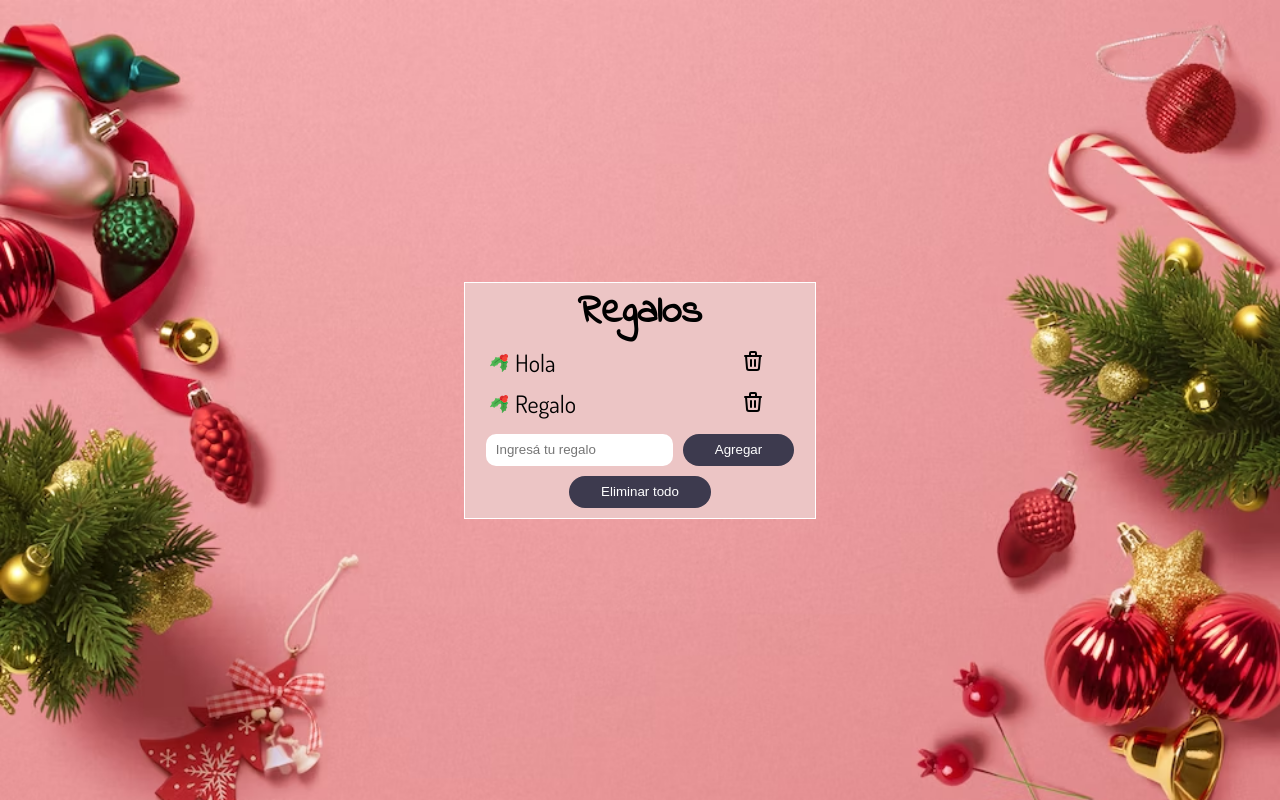
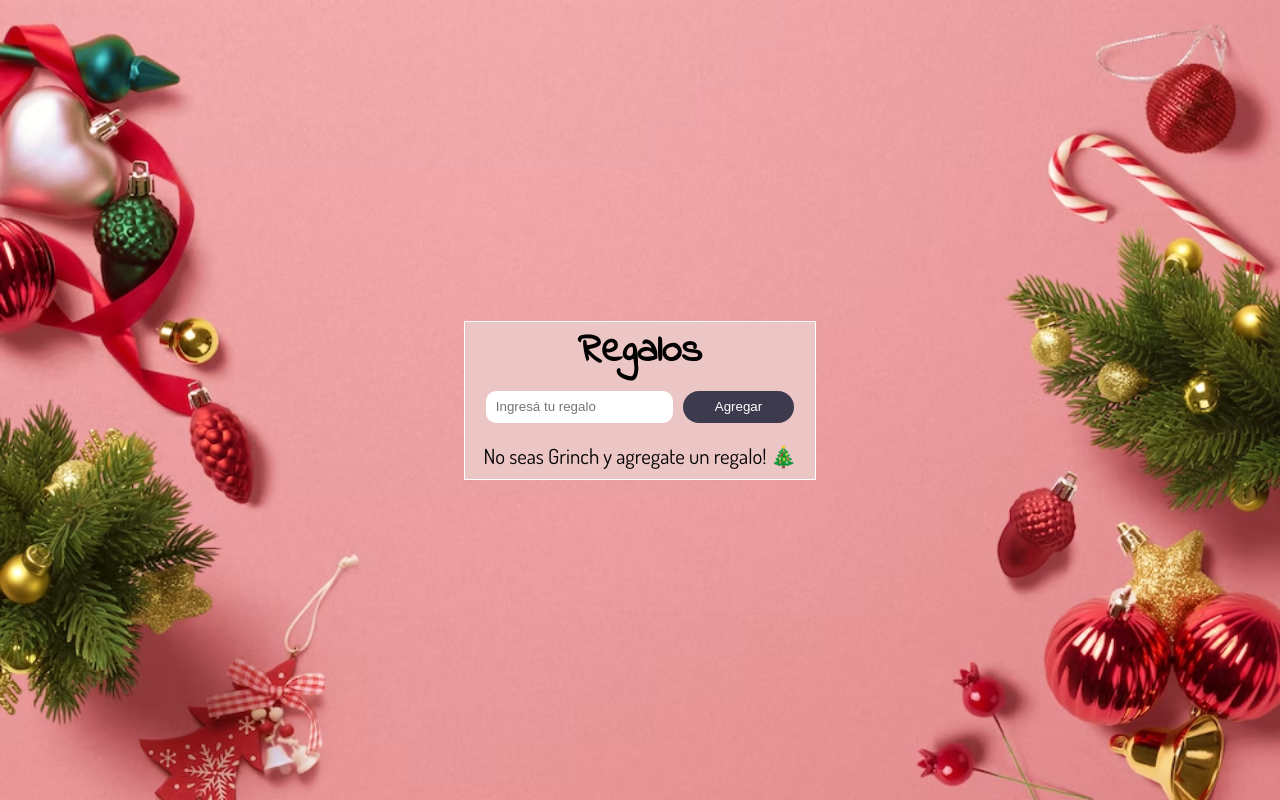
Before and after one commit to alejoevilches/adviency, a React (Vite) app: page / in a window 1280 px wide. Built offline with nearby package versions, Linux system fonts and the light colour scheme.

Commit message:
finish day 6

```diff
--- a/src/App.css
+++ b/src/App.css
@@ -72,3 +72,9 @@ form input{
     border:none;
     padding-left:10px;
 }
+
+.message{
+    font-family: var(--items-font);
+    font-size:1.3em;
+    padding:10px 0;
+}
--- a/src/App.jsx
+++ b/src/App.jsx
@@ -8,6 +8,7 @@ export function App(){
         e.preventDefault();
         const gift=e.target[0].value;
         addGift(gift);
+        e.target[0].value="";
     }
     return (
         <main>
@@ -31,6 +32,9 @@ export function App(){
                         <span className="button-content">Agregar</span>
                     </button>
                 </form>
+                {gifts.length === 0 &&
+                    <p className="message">No seas Grinch y agregate un regalo! 🎄</p>
+                }
                 {gifts.length > 0 &&
                     <button className="button deleteAllButton" onClick={deleteAllGifts}>
                         <span className="button-content">Eliminar todo</span>
--- a/src/hooks/useGifts.jsx
+++ b/src/hooks/useGifts.jsx
@@ -1,7 +1,7 @@
 import { useState } from "react"
 
 export const useGifts=()=>{
-    const [gifts, setGifts]=useState(["Hola", "Regalo"])
+    const [gifts, setGifts]=useState([])
 
     const addGift=(el)=>{
         const newGiftList=[...gifts, el];
```
